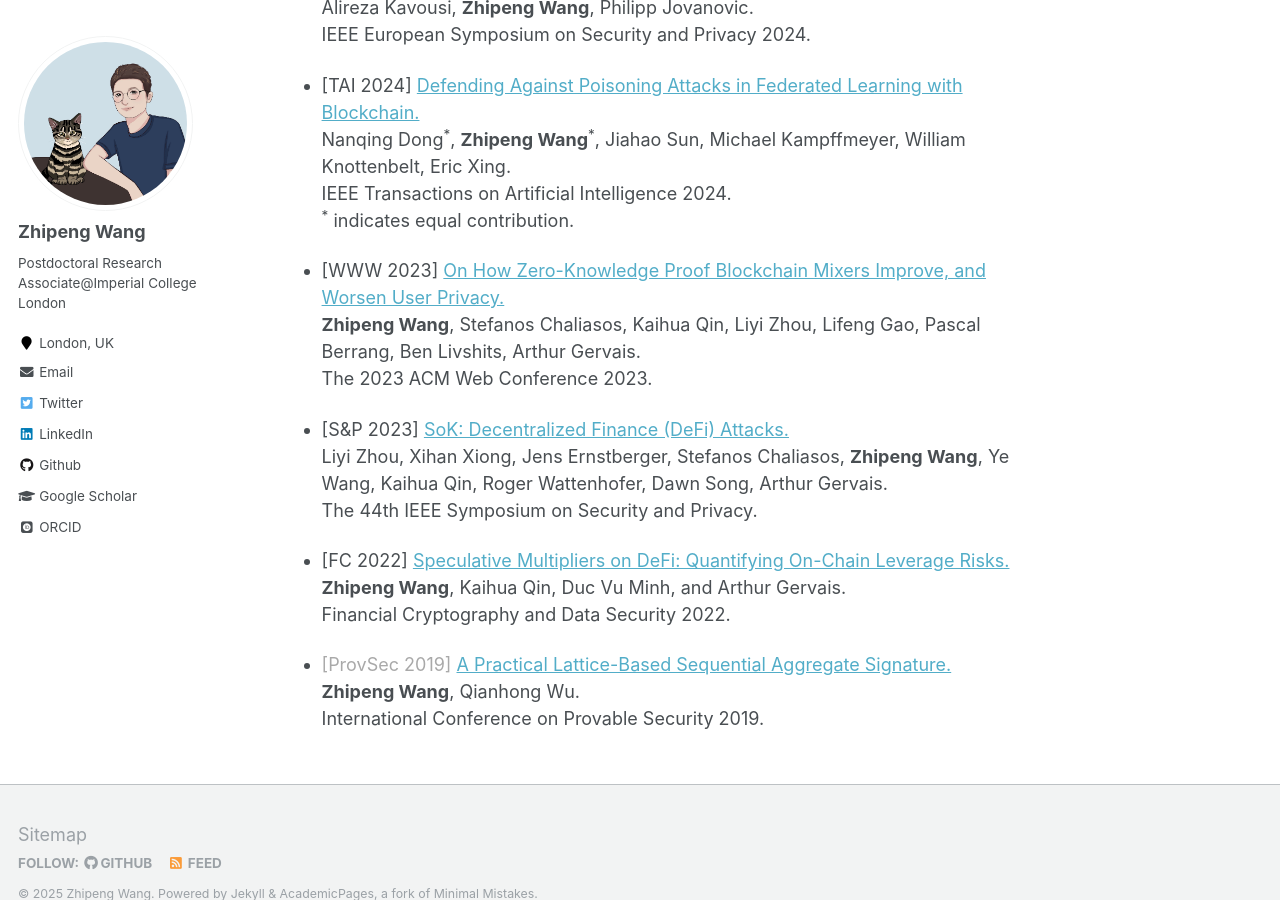
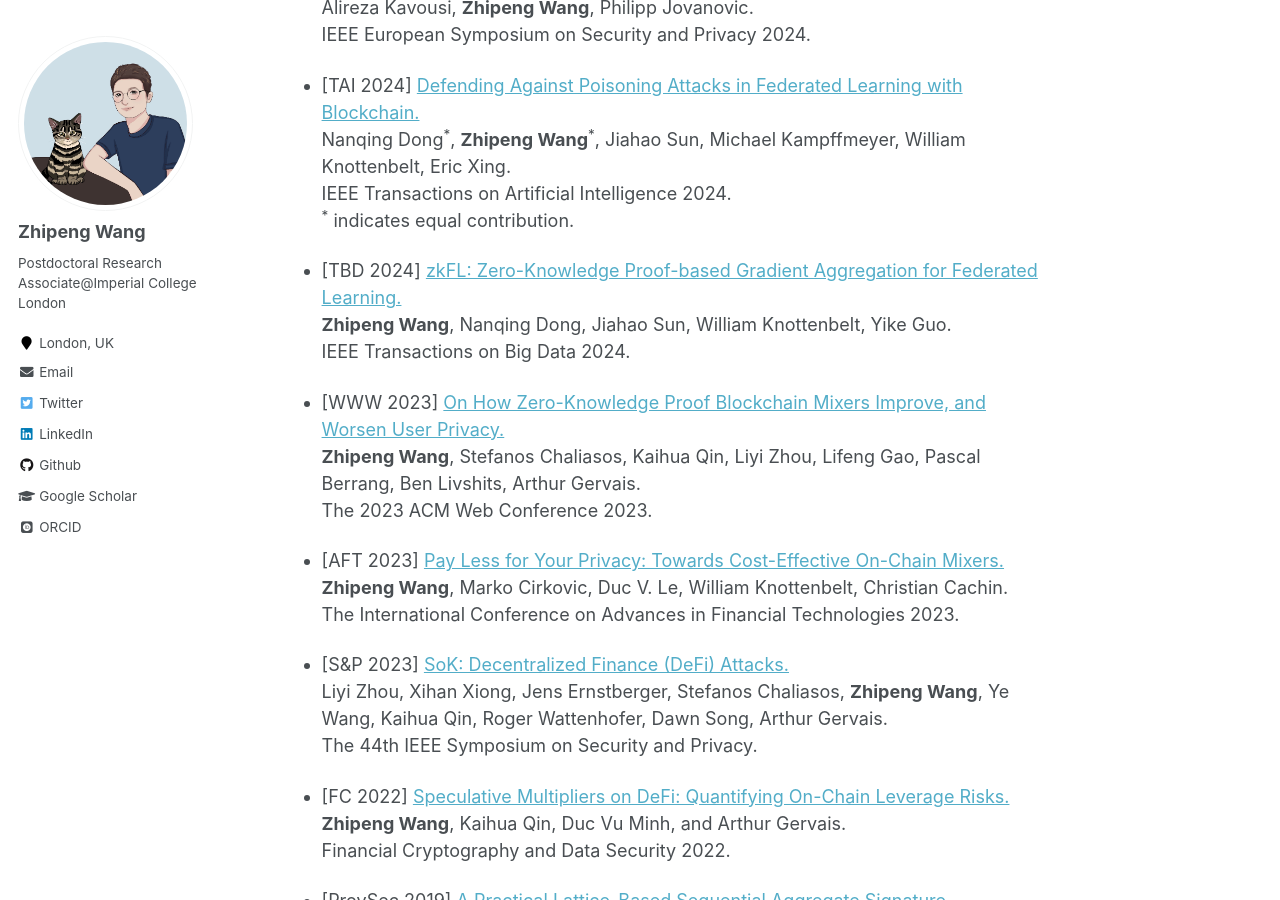
Before and after one commit to WZP321/profile, a Jekyll site: the page built from _pages/about.md, in a window 1280 px wide and 900 px high, scrolled down 1011 px. Built offline with Jekyll 4.4.1, drawn with Linux system fonts in a browser that asks for light colours; some web fonts are replaced.

Commit message:
update about me

```diff
--- a/_pages/about.md
+++ b/_pages/about.md
@@ -45,11 +45,17 @@ IEEE European Symposium on Security and Privacy 2024. <br />
 IEEE Transactions on Artificial Intelligence 2024. <br />
 <sup>*</sup> indicates equal contribution.
 
-
+- <span style="color:dark">\[TBD 2024\]</span> [zkFL: Zero-Knowledge Proof-based Gradient Aggregation for Federated Learning.](https://ieeexplore.ieee.org/stamp/stamp.jsp?arnumber=10535217)<br />
+ **Zhipeng Wang**, Nanqing Dong, Jiahao Sun, William Knottenbelt, Yike Guo. <br />
+IEEE Transactions on Big Data 2024. <br />
 
 - <span style="color:dark">\[WWW 2023\]</span> [On How Zero-Knowledge Proof Blockchain Mixers Improve, and Worsen User Privacy.](https://arxiv.org/pdf/2201.09035.pdf)\
 **Zhipeng Wang**, Stefanos Chaliasos, Kaihua Qin, Liyi Zhou, Lifeng Gao, Pascal Berrang, Ben Livshits, Arthur Gervais.\
 The 2023 ACM Web Conference 2023.
+
+- <span style="color:dark">\[AFT 2023\]</span> [Pay Less for Your Privacy: Towards Cost-Effective On-Chain Mixers.](https://eprint.iacr.org/2023/1222.pdf)\
+**Zhipeng Wang**, Marko Cirkovic, Duc V. Le, William Knottenbelt, Christian Cachin.\
+The International Conference on Advances in Financial Technologies 2023.
 
 - <span style="color:dark">\[S&P 2023\]</span> [SoK: Decentralized Finance (DeFi) Attacks.](https://arxiv.org/pdf/2208.13035.pdf)<br />
 Liyi Zhou, Xihan Xiong, Jens Ernstberger, Stefanos Chaliasos, **Zhipeng Wang**, Ye Wang, Kaihua Qin, Roger Wattenhofer, Dawn Song, Arthur Gervais.<br />
@@ -66,5 +72,5 @@ Nanqing Dong<sup>*</sup>, Jiahao Sun<sup>*</sup>, **Zhipeng Wang**<sup>*</sup>,
 NeurIPS 2022 Workshops on Decentralization and Trustworthy Machine Learning in Web3: Methodologies, Platforms, and Applications. [Runner-up Award.](https://ai-secure.github.io/DMLW2022/papers)<br />
 <sup>*</sup>Authors are arranged in alphabetical order. -->
 
-- <span style="color:darkgray">\[ProvSec 2019\]</span> [A Practical Lattice-Based Sequential Aggregate Signature.](https://link.springer.com/chapter/10.1007/978-3-030-31919-9_6)<br />**Zhipeng Wang**, Qianhong Wu.<br />
+- <span style="color:darkg">\[ProvSec 2019\]</span> [A Practical Lattice-Based Sequential Aggregate Signature.](https://link.springer.com/chapter/10.1007/978-3-030-31919-9_6)<br />**Zhipeng Wang**, Qianhong Wu.<br />
 International Conference on Provable Security 2019.
```
